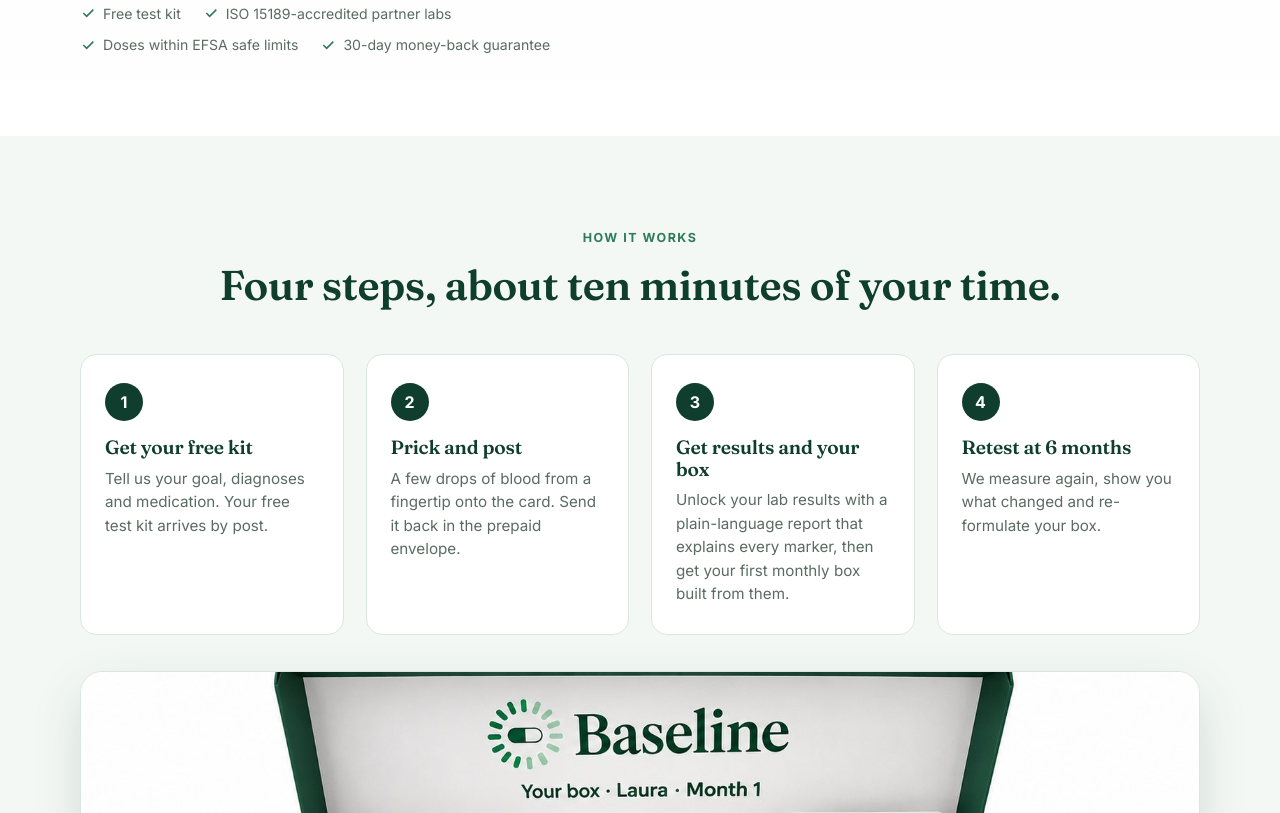
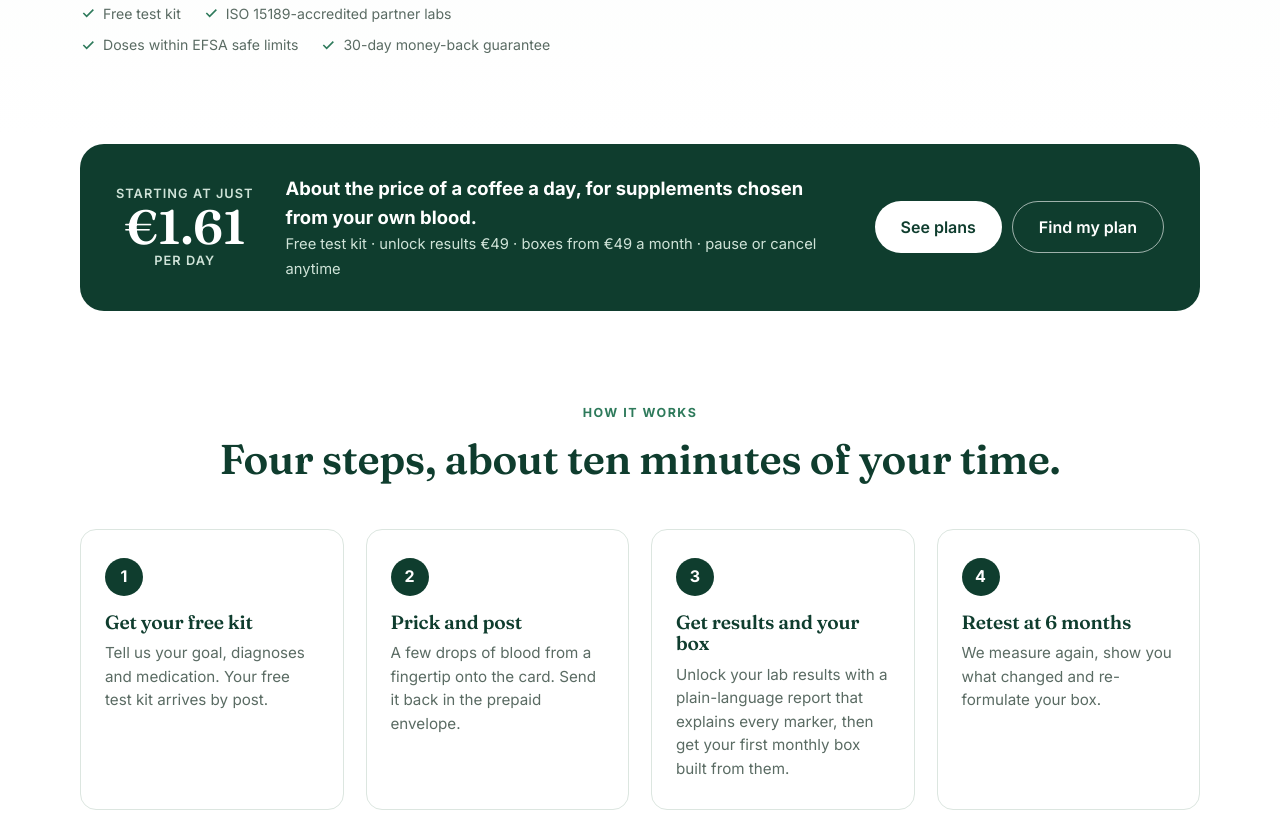
Before and after one commit to noahswesade-ai/baseline, a plain HTML site: page index.html in a window 1280 px wide. Shown: the part 933-1746 px from the top of the page. Drawn offline with Linux system fonts and the light colour scheme.

Commit message:
Put How it works after the price band
Co-Authored-By: Claude Opus 5.5 <noreply@anthropic.com>

```diff
--- a/index.html
+++ b/index.html
@@ -245,7 +245,7 @@ footer a{text-decoration:none}footer a:hover{color:var(--green)}
 .box-photo img{width:100%;height:auto;border-radius:22px;box-shadow:0 20px 50px rgba(15,61,46,.14);border:1px solid var(--line);background:#fff}
 .box-photo figcaption{margin-top:14px;font-size:.92rem;color:var(--muted)}
 .sec-pill{display:inline-block;min-width:58px;text-align:center;font-size:.68rem;font-weight:700;letter-spacing:.06em;background:var(--green);color:#fff;padding:3px 8px;border-radius:999px;margin-right:10px}
-.price-band-sec{padding:56px 0 64px}
+.price-band-sec{padding:8px 0 64px}
 .price-band{display:flex;align-items:center;gap:32px;background:var(--green);color:#fff;border-radius:24px;padding:30px 36px}
 .pb-num{display:flex;flex-direction:column;align-items:center;line-height:1.1;flex:none}
 .pb-num span{font-size:.8rem;color:#CFE3D8;text-transform:uppercase;letter-spacing:.08em;font-weight:600}
@@ -715,8 +715,19 @@ table.results td:nth-child(2){font-weight:600;white-space:nowrap}
   </div>
 </section>
 
+<!-- PRICE BAND -->
+<section class="price-band-sec" id="price-band">
+  <div class="wrap">
+    <div class="price-band">
+      <div class="pb-num"><span>Starting at just</span><b>€1.61</b><span>per day</span></div>
+      <div class="pb-text"><b>About the price of a coffee a day, for supplements chosen from your own blood.</b><span>Free test kit · unlock results €49 · boxes from €49 a month · pause or cancel anytime</span></div>
+      <div class="pb-ctas"><a href="#plans" class="btn btn-white">See plans</a><a href="#quiz" class="btn btn-outline-white">Find my plan</a></div>
+    </div>
+  </div>
+</section>
+
 <!-- 4. HOW IT WORKS -->
-<section id="how" style="background:var(--mint-2)">
+<section id="how" style="padding-top:24px">
   <div class="wrap center">
     <span class="eyebrow">How it works</span>
     <h2>Four steps, about ten minutes of your time.</h2>
@@ -731,17 +742,6 @@ table.results td:nth-child(2){font-weight:600;white-space:nowrap}
       <figcaption>Step 3 in real life: Laura's first box, sorted into AM, PM, Extras and her guide. <a href="#the-box" class="inline-link">Look inside The Box →</a></figcaption>
     </figure>
     <a href="#quiz" class="btn btn-primary" style="margin-top:36px">Start step 1: get my free test</a>
-  </div>
-</section>
-
-<!-- PRICE BAND -->
-<section class="price-band-sec" id="price-band">
-  <div class="wrap">
-    <div class="price-band">
-      <div class="pb-num"><span>Starting at just</span><b>€1.61</b><span>per day</span></div>
-      <div class="pb-text"><b>About the price of a coffee a day, for supplements chosen from your own blood.</b><span>Free test kit · unlock results €49 · boxes from €49 a month · pause or cancel anytime</span></div>
-      <div class="pb-ctas"><a href="#plans" class="btn btn-white">See plans</a><a href="#quiz" class="btn btn-outline-white">Find my plan</a></div>
-    </div>
   </div>
 </section>
 
```
